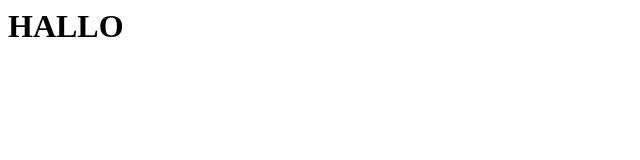
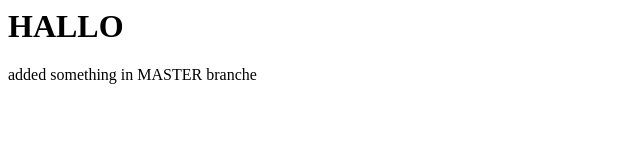
Before and after one commit to hawknr15/example, a plain HTML site: page index.html in a window 1280 px wide. Shown: the whole page, without its empty margins (0-640 px from the left). Drawn offline with Linux system fonts and the light colour scheme.

Commit message:
adding p tag in MASTER

```diff
--- a/index.html
+++ b/index.html
@@ -6,7 +6,10 @@
 
 <body>
 
+
 <h1>HALLO</h1>
+
+<p>added something in MASTER branche</p>
 
 </body>
 
```
